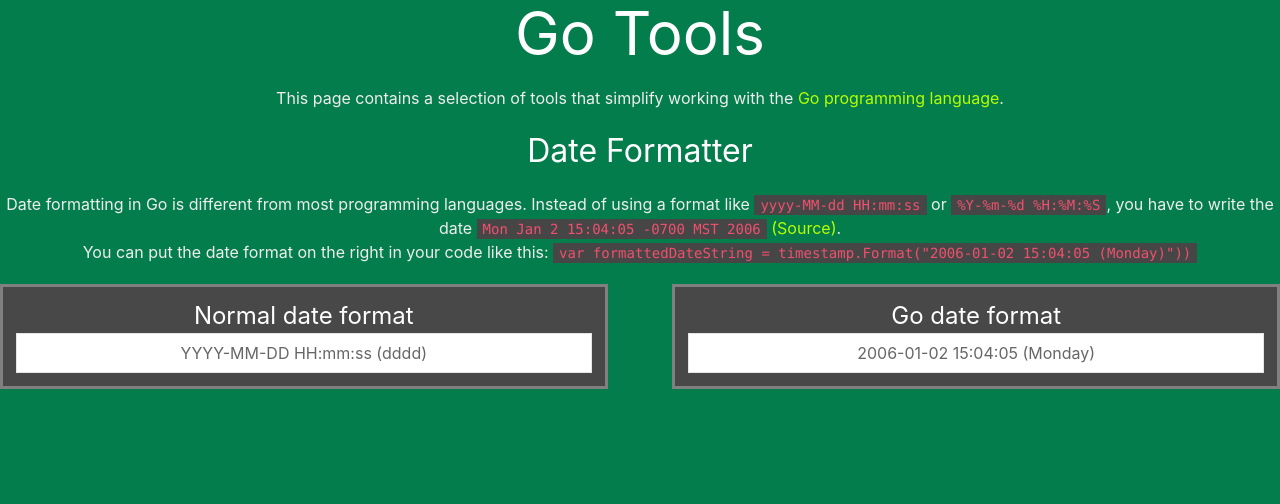
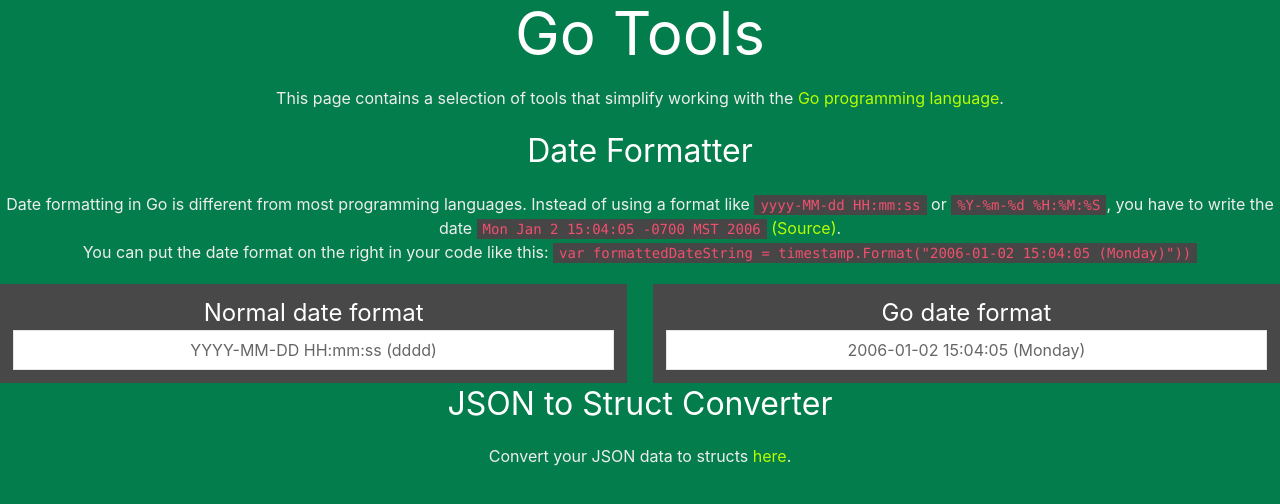
Before and after one commit to xarantolus/go-tools, a plain HTML site: page index.html in a window 1280 px wide. Drawn offline with nearby package versions, Linux system fonts and the light colour scheme.

Commit message:
Add a link to the JSON to struct tool by mholt.
Also fix some styling issues

```diff
--- a/assets/main.css
+++ b/assets/main.css
@@ -38,18 +38,22 @@
     content: ")";
 }
 
+div {
+    display: block;
+}
+
 .box, .box>* {
     background-color: #484848;
     color: #ddd;
-    width: 95%;
+    width: 100%;
     margin: 0 auto;
     border: 0px;
     text-align: center
 }
 
 .box {
-    border: 3px solid #808080;
-    width: 45%;
+    border: 0.5% solid #808080;
+    width: 47%;
     padding: 1%;
 }
 
--- a/index.html
+++ b/index.html
@@ -35,10 +35,19 @@
                 <input id="date-left" type="text" class="uk-input" value="YYYY-MM-DD HH:mm:ss (dddd)" />
             </div>
             <div class="box box-right">
-                <h3 >Go date format</h3>
+                <h3>Go date format</h3>
                 <input id="date-right" type="text" class="uk-input" value="2006-01-02 15:04:05 (Monday)" />
             </div>
         </div>
+    </div>
+
+
+    <div id="json-structs">
+        <h2>JSON to Struct Converter</h2>
+        <p>
+            Convert your JSON data to structs
+            <a href="https://mholt.github.io/json-to-go/">here</a>.
+        </p>
     </div>
     <script src="assets/browser.min.js" type="text/javascript"></script>
 </body>
```
Also changed, not shown: assets/main.min.css, 1 other file.
